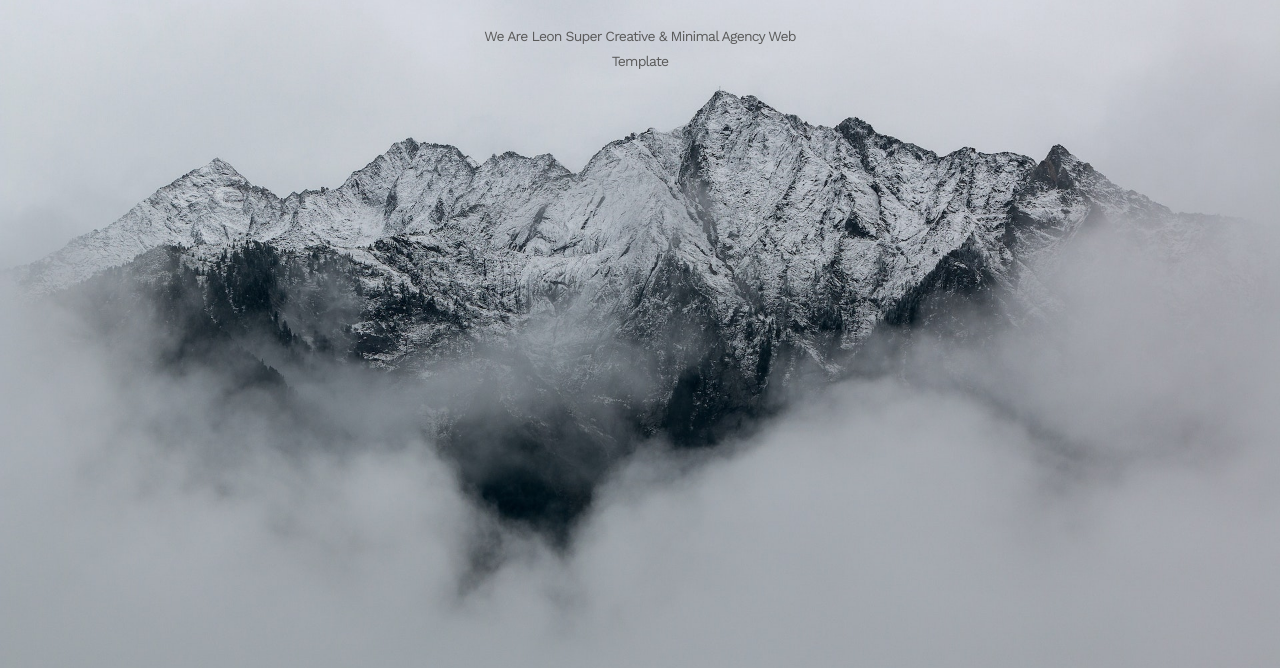
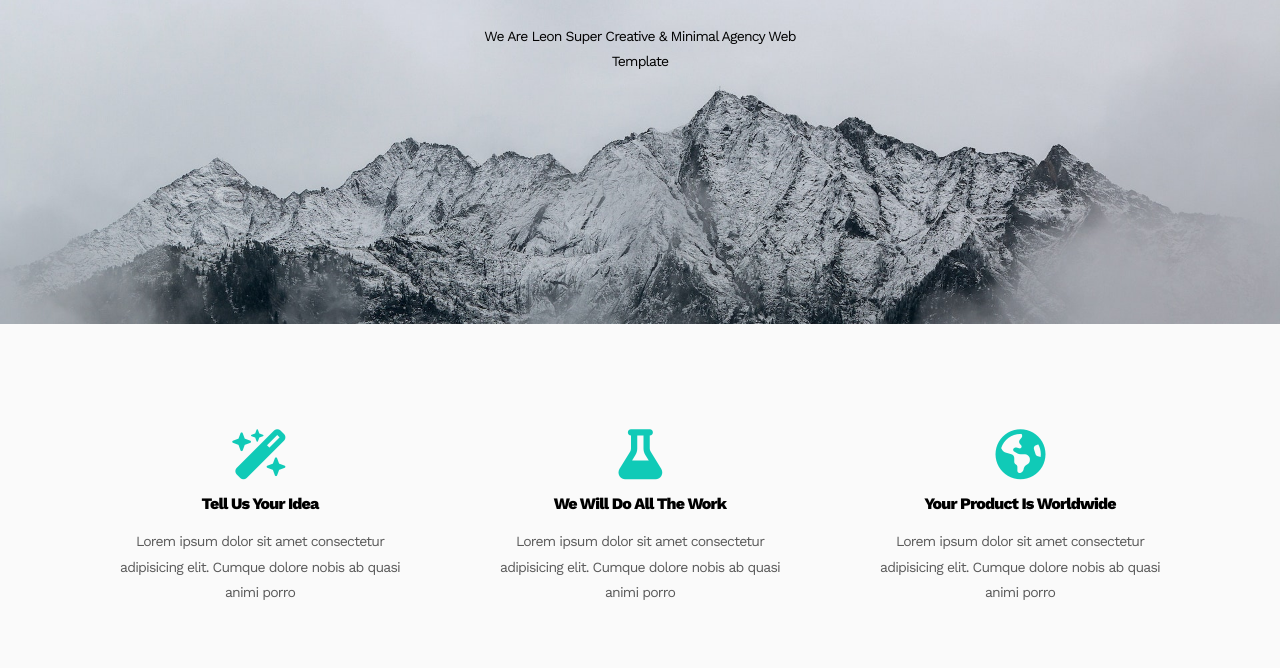
Before and after one commit to Mohaned-Mosaad/leon-template, a plain HTML site: page index.html in a window 1280 px wide. Shown: the part 132-800 px from the top of the page. Drawn offline with nearby package versions, Linux system fonts and the light colour scheme.

Commit message:
added homepage screenshot

```diff
--- a/css/main.css
+++ b/css/main.css
@@ -218,8 +218,7 @@ h3 {
     background-repeat: no-repeat;
     background-size: cover;
 
-    min-height: 93vh;
-
+    min-height: 50vh;
     display: flex;
     justify-content: center;
 }
@@ -238,6 +237,13 @@ h3 {
 }
 .landing p{
     line-height: 1.8;
+    color: white;
+
+}
+@media screen and (min-width:768px) {
+    .landing p{
+        color: black;
+    }
 }
 /* end landing */
 
```
Also changed, not shown: home.png (added).
